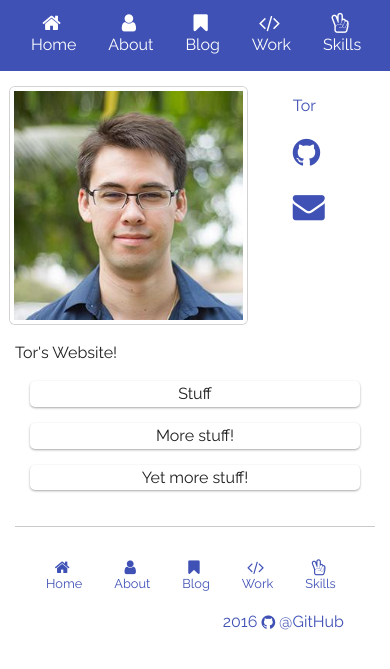
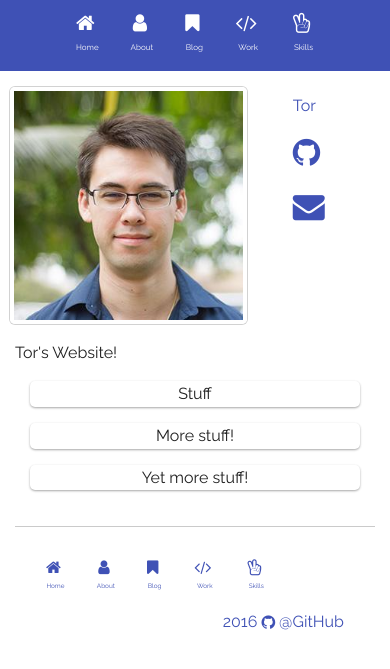
Before and after one commit to torleif-nielsen/torleif-nielsen.github.io, a Jekyll site: the page built from index.html, in a window 390 px wide. Shown: the top 669 px of the page. Built offline with Jekyll 4.4.1, drawn with Linux system fonts in a browser that asks for light colours; nearby versions of some CDN libraries.

Commit message:
Adjust CSS to support small phone device models like iPhone 5

```diff
--- a/_includes/nav.html
+++ b/_includes/nav.html
@@ -10,35 +10,35 @@
     <a href="/">
       <i class="fa fa-home" aria-hidden="true"></i>
       <br>
-      <small>Home</small>
+      <small class="xs-font">Home</small>
     </a>
   </li>
   <li class="text-center">
     <a href="/about/">
       <i class="fa fa-user" aria-hidden="true"></i>
       <br>
-      <small>About</small>
+      <small class="xs-font">About</small>
     </a>
   </li>
   <li class="text-center">
     <a href="/blog/">
       <i class="fa fa-bookmark" aria-hidden="true"></i>
       <br>
-      <small>Blog</small>
+      <small class="xs-font">Blog</small>
     </a>
   </li>
   <li class="text-center">
     <a href="/work/">
       <i class="fa fa-code" aria-hidden="true"></i>
       <br>
-      <small>Work</small>
+      <small class="xs-font">Work</small>
     </a>
   </li>
   <li class="text-center">
     <a href="/skills/">
       <i class="fa fa-hand-peace-o" aria-hidden="true"></i>
       <br>
-      <small>Skills</small>
+      <small class="xs-font">Skills</small>
     </a>
   </li>
 </ul>
--- a/css/app.css
+++ b/css/app.css
@@ -3964,6 +3964,13 @@ table.hover tr:nth-of-type(even):hover {
   border-radius: 5px;
   box-shadow: 0 19px 38px rgba(0, 0, 0, 0.3), 0 15px 12px rgba(0, 0, 0, 0.22); }
 
+.xs-font {
+  font-size: 0.4em; }
+
+.show-for-small-only li {
+  margin-left: 0px;
+  margin-right: 0px; }
+
 .menu-centered {
   background-color: #3F51B5; }
   .menu-centered a {
```
Also changed, not shown: scss/_custom.scss (+11 -0 lines).
